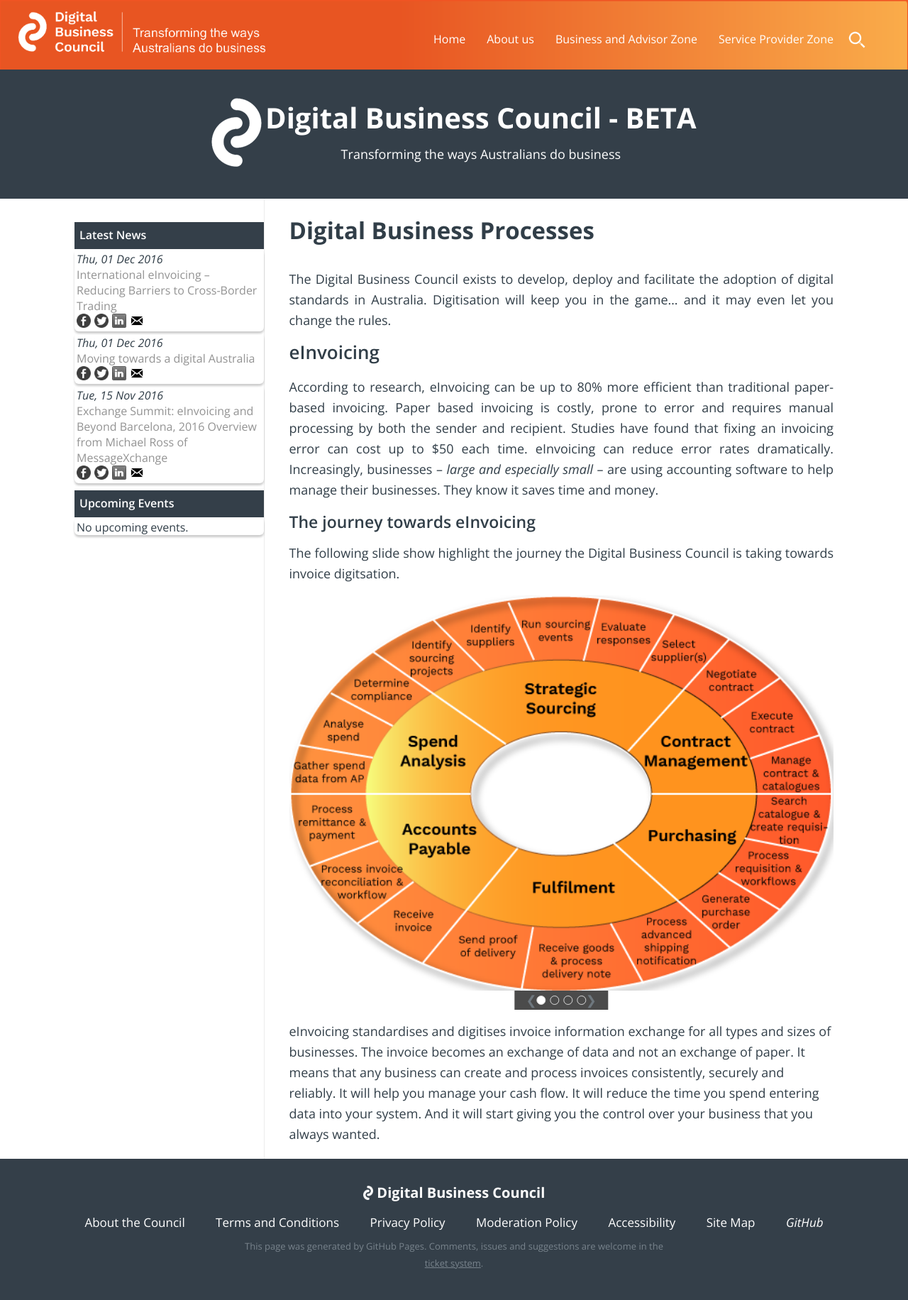
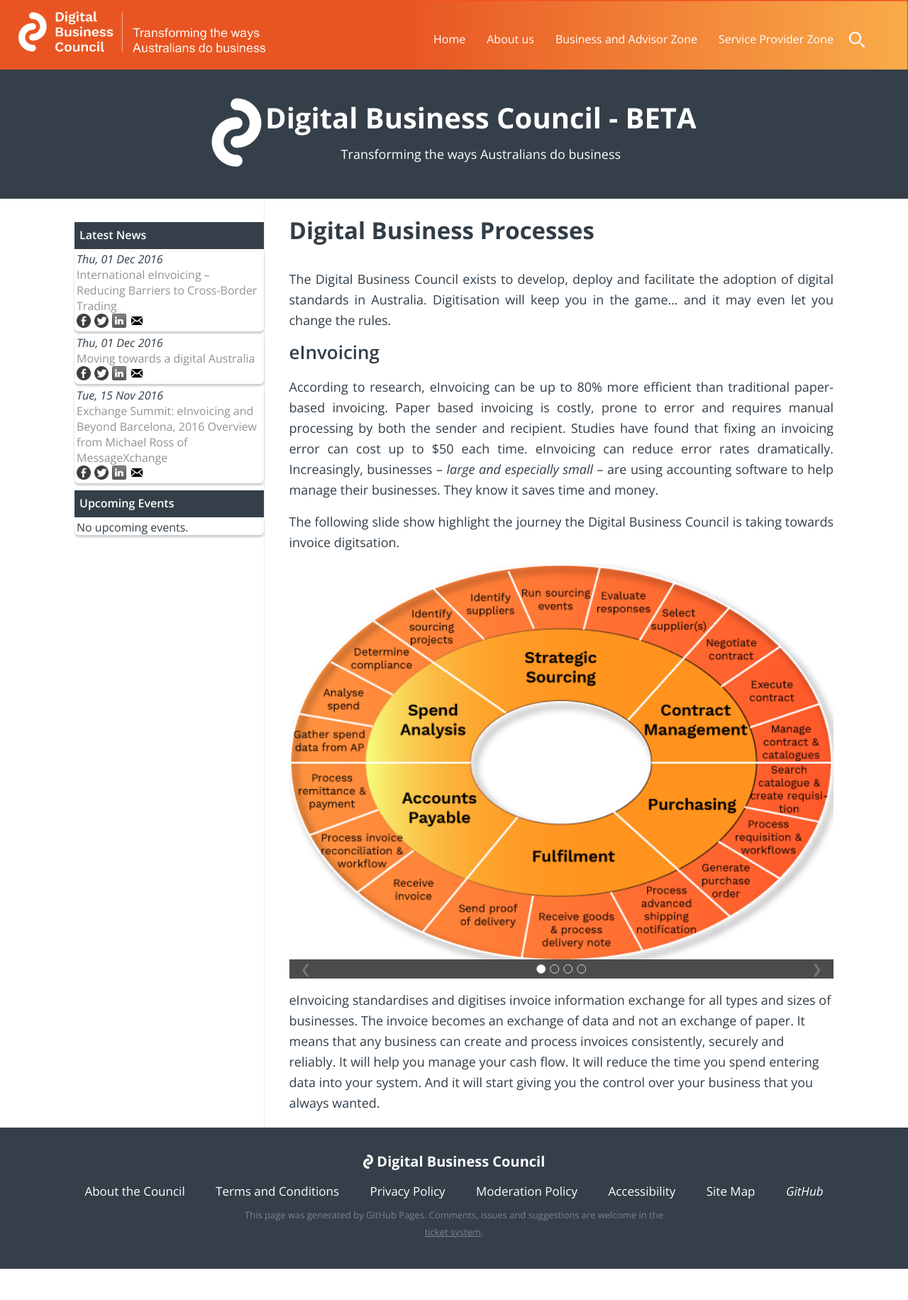
Before and after one commit to Digital-Business-Council/Digital-Business-Council.github.io, a Jekyll site: the page built from pages/business-zone/business-processes.md, in a window 1280 px wide. Shown: the whole page at 71% size. Built offline with Jekyll 4.4.1, drawn with Linux system fonts in a browser that asks for light colours; after the commit the page ends 1788 px from its top, so only the background shows below that.

Commit message:
Update business-processes.md

```diff
--- a/pages/business-zone/business-processes.md
+++ b/pages/business-zone/business-processes.md
@@ -28,7 +30,7 @@
 .w3-white,.w3-hover-white:hover{color:#000!important;background-color:#fff!important}
 .w3-hover-text-khaki:hover{color:#b4aa50!important}
 .w3-display-bottommiddle{position:absolute;left:50%;bottom:0;transform:translate(-50%,0%);-ms-transform:translate(-50%,0%);background-color:#000000;opacity:0.7;width:100%;text-align:center}
-.w3-center{display:inline-block;width:auto}
+.w3-center{display:inline-block}
 .w3-large{font-size:18px!important}
 .w3-section{margin-top:16px!important;margin-bottom:16px!important}
 .w3-content{max-width:980px;margin:auto;font-family:Verdana,sans-serif;font-size:15px;line-height:1.5;overflow-x:hidden}
@@ -36,11 +38,6 @@
 .w3-container:after,.w3-container:before{content:"";display:table;clear:both}
 .w3-display-container{position:relative}
 </style>
-
-<div>
-  <h3>The journey towards eInvoicing</h3>
-  <p>The following slide show highlight the journey the Digital Business Council is taking towards invoice digitsation.</p>
-</div>
 
 <div class="w3-content w3-display-container" style="max-width:800px;height:600px">
   <img class="mySlides" src="{{site.url | absolute}}/images/StratSourcing.png" style="width:100%">
@@ -88,6 +85,7 @@
 </script>
 
 
+
 eInvoicing standardises and digitises invoice information exchange for all types and sizes of businesses. The invoice becomes an exchange of data and not an exchange of paper.
 
 It means that any business can create and process invoices consistently, securely and reliably. It will help you manage your cash flow. It will reduce the time you spend entering data into your system. And it will start giving you the control over your business that you always wanted.
```
Also changed, not shown: other parts of pages/business-zone/business-processes.md (+2 -0 lines).
